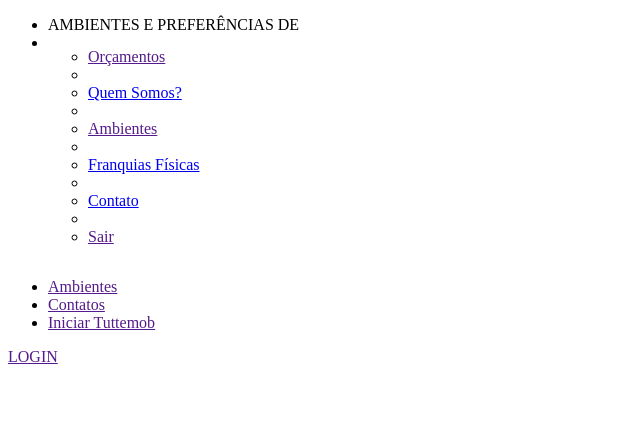
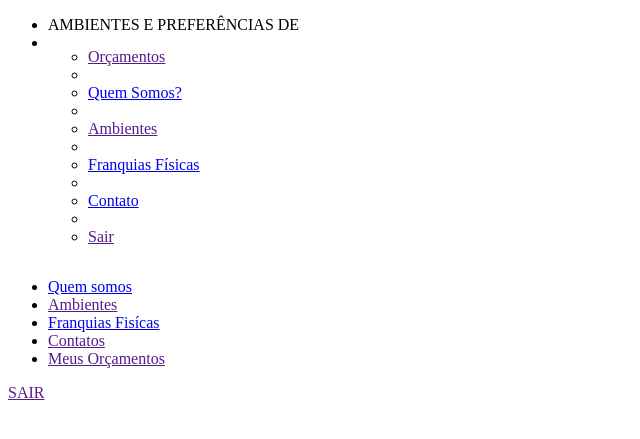
Before and after one commit to tuttemob/TutteMob, a PHP site: the page made by module/Application/view/layout/layout.phtml in a window 1280 px wide. Shown: the part 26-465 px from the top of the page, without its empty margins (0-640 px from the left). Run offline with PHP 8.4, Linux system fonts and the light colour scheme; the template is opened without the code that fills it, so the values that code supplies are empty.

Commit message:
menu lateral ultimos ajustes

```diff
--- a/module/Application/view/layout/layout.phtml
+++ b/module/Application/view/layout/layout.phtml
@@ -126,8 +126,18 @@
 					<div id="nav-center">
 						<ul>
 							<li>
+								<a href="<?= $this->url('home'); ?>#section-quemsomos" title="Quem somos">
+									Quem somos
+								</a>
+							</li>
+							<li>
 								<a href="<?= $this->url('home', array('action' => 'ambientes')); ?>" title="Ambientes">
 									Ambientes
+								</a>
+							</li>
+							<li>
+								<a href="<?= $this->url('home'); ?>#section-franquias-fisicas" title="Franquias Fisícas">
+									Franquias Fisícas
 								</a>
 							</li>
 							<li>
@@ -135,23 +145,35 @@
 									Contatos
 								</a>
 							</li>
+							<?php if(!$this->usuario): ?>
 								<li>
 									<a href="<?= $this->url('home', array('action' => 'cadastrar')); ?>" title="Iniciar minha experiência TutteMob">
 										Iniciar Tuttemob
 									</a>
 								</li>
+							<?php else: ?>
+								<li>
+									<a href="<?= $this->url('clientes'); ?>" title="Meus Orçamentos">
+										Meus Orçamentos
+									</a>
+								</li>
+							<?php endif; ?>
 						</ul>
 					</div>
 					<div id="nav-bottom">
 						<div class="pull-left">
+							<?php if(!$this->usuario): ?>
 								<a href="<?= $this->url('login'); ?>" title="Login" id="a-login">LOGIN</a>
+							<?php else: ?>
+								<a href="<?= $this->url('login', array('action' => 'logout')); ?>" title="Sair" id="a-login">SAIR</a>
+							<?php endif; ?>
 						</div>
 					</div>
 			</div>
 
-	    <div id="section-0" class="section col-lg-12"></div>
-
+			<div id="section-content" class="section col-lg-12">
 				<?= $this->layout()->content; ?>
+			</div>
 
 			<!-- Background frames -->
 			<div id="background-frames"></div>
```
Also changed, not shown: public/css/style.css (+6 -4 lines). Lines whose indentation alone changed are shown as unchanged.
